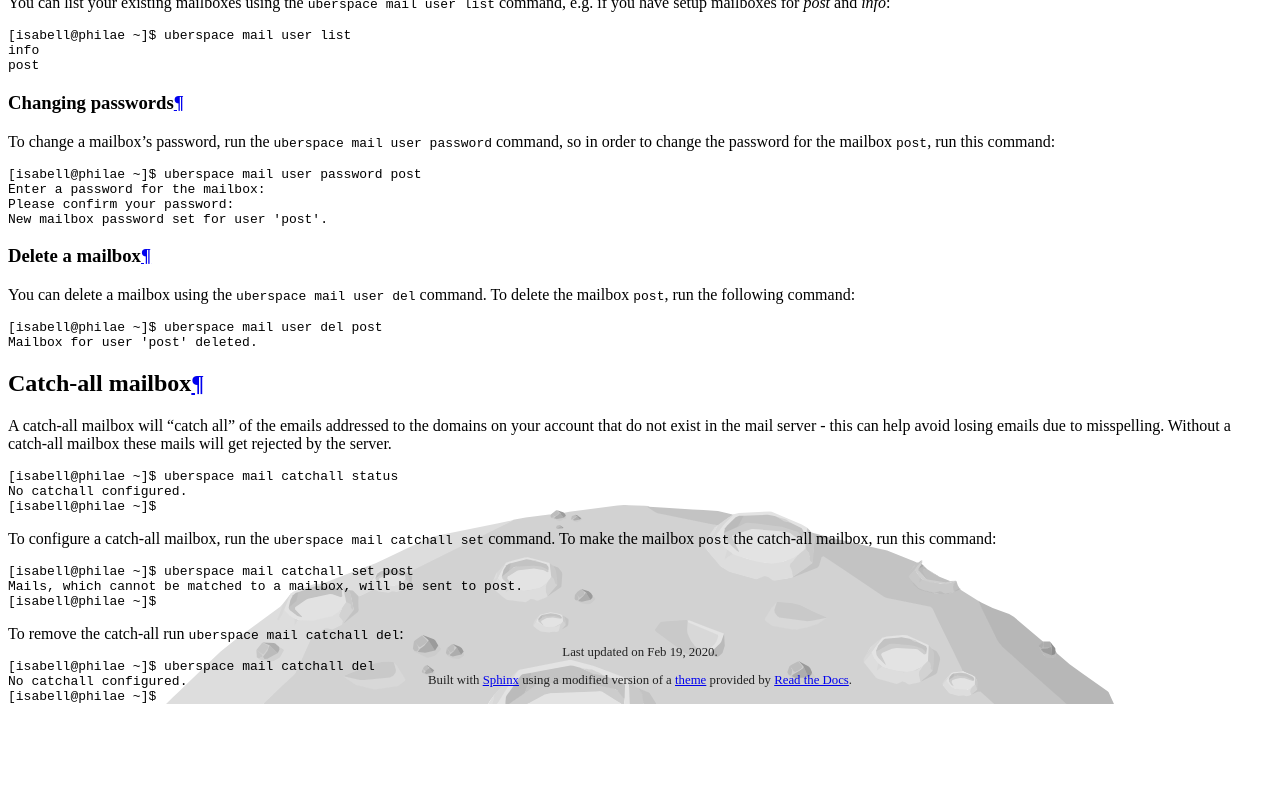
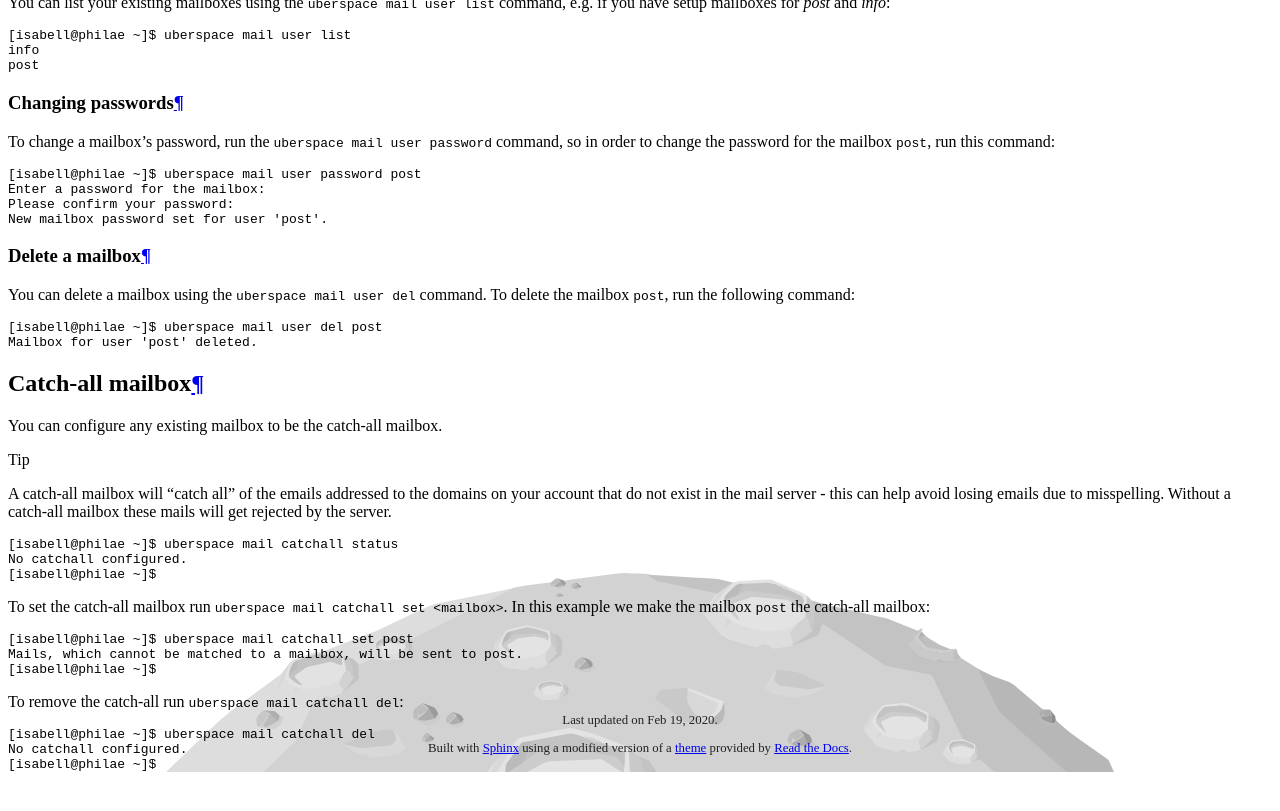
Before and after one commit to Uberspace/manual, a Sphinx documentation site: the page built from source/mail-mailboxes.rst, in a window 1280 px wide and 900 px high, scrolled down 2298 px. Shown: the top 811 px of the window. Built offline with Sphinx 7.4.7 and the Read the Docs theme 2.0.0, drawn with Linux system fonts in a browser that asks for light colours; pages that are not in the unit, such as notebooks, are missing from menus.

Commit message:
catch-all mailbox: change wording

```diff
--- a/source/mail-mailboxes.rst
+++ b/source/mail-mailboxes.rst
@@ -76,7 +76,10 @@ You can delete a mailbox using the ``uberspace mail user del`` command. To delet
 Catch-all mailbox
 =================
 
-A catch-all mailbox will "catch all" of the emails addressed to the domains on your account that do not exist in the mail server - this can help avoid losing emails due to misspelling. Without a catch-all mailbox these mails will get rejected by the server.
+You can configure any existing mailbox to be the catch-all mailbox.
+
+.. tip::
+  A catch-all mailbox will "catch all" of the emails addressed to the domains on your account that do not exist in the mail server - this can help avoid losing emails due to misspelling. Without a catch-all mailbox these mails will get rejected by the server.
 
 .. code-block:: bash
 
@@ -84,7 +87,7 @@ A catch-all mailbox will "catch all" of the emails addressed to the domains on y
   No catchall configured.
   [isabell@philae ~]$
 
-To configure a catch-all mailbox, run the ``uberspace mail catchall set`` command. To make the mailbox ``post`` the catch-all mailbox, run this command:
+To set the catch-all mailbox run ``uberspace mail catchall set <mailbox>``. In this example we make the mailbox ``post`` the catch-all mailbox:
 
 .. code-block:: bash
 
```
